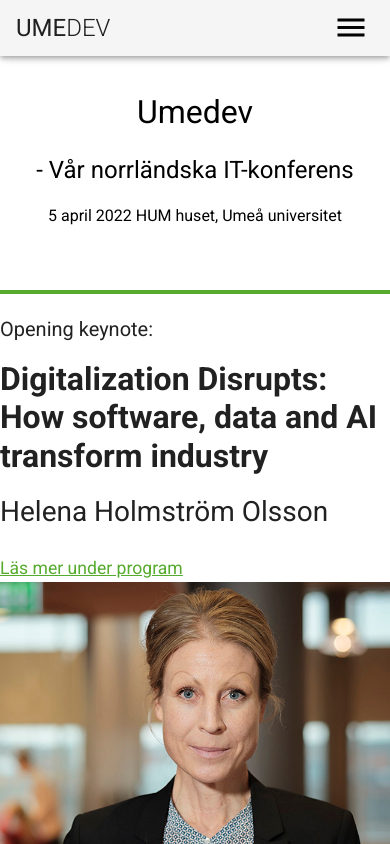
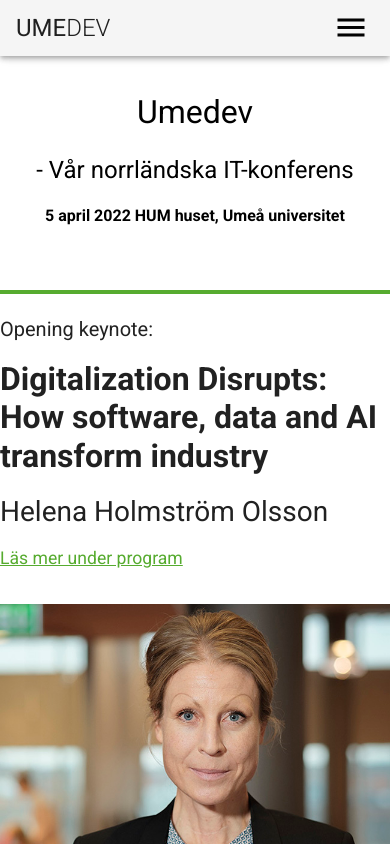
Before and after one commit to umedevkonferens/umedev, a Vue app: page / in a window 390 px wide. Shown: the top 844 px of the page. Built offline with nearby package versions, Linux system fonts and the light colour scheme; what vuefire would draw is missing.

Commit message:
gömde CFPn igen. + lite småfix

```diff
--- a/src/App.vue
+++ b/src/App.vue
@@ -80,11 +80,11 @@ export default Vue.extend({
       // {
       //   link: "/kidz",
       //   title: "Kidz",
+      // // },
+      // {
+      //   link: "/cfp",
+      //   title: "Cfp",
       // },
-      {
-        link: "/cfp",
-        title: "Cfp",
-      },
       {
         link: "/sponsra",
         title: "Sponsra!",
--- a/src/components/HeaderWithPepper.vue
+++ b/src/components/HeaderWithPepper.vue
@@ -47,6 +47,7 @@ h2 {
   }
   .header-with-pepper .subheader {
     font-size: 1rem;
+    font-weight: bold;
   }
 }
 </style>
--- a/src/views/Home.vue
+++ b/src/views/Home.vue
@@ -227,6 +227,10 @@ li {
   .kn-speaker.text:first-of-type {
     padding-right: 0;
   }
+  .kn-speaker a {
+    margin-top: 12px;
+    margin-bottom: 2rem;
+  }
   .kn-speaker.text:last-of-type {
     padding-left: 0;
   }
```
Also changed, not shown: public/Umedev.png.
